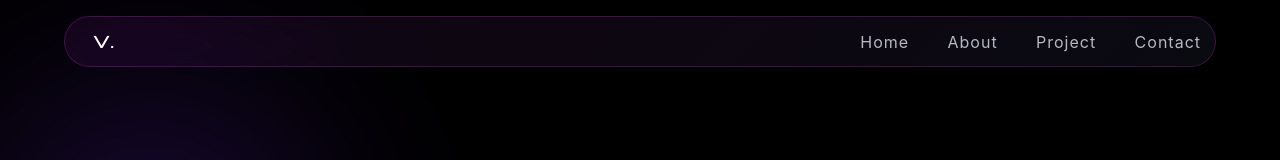
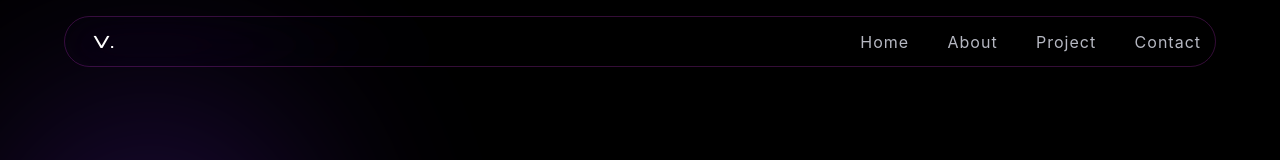
Before and after one commit to itsvivekdev/react-portfolio, a React (Vite) app: page / in a window 1280 px wide. Shown: the top 160 px of the page. Built offline with nearby package versions, Linux system fonts and the light colour scheme; what lightswind would draw is missing.

Commit message:
fix: updated hero video webm with video attributes

```diff
--- a/src/components/Hero.jsx
+++ b/src/components/Hero.jsx
@@ -36,8 +36,9 @@ const Hero = () => {
         muted
         loop
         playsInline
+
       >
-        <source src="hero2.mp4" type="video/mp4" />
+        <source src="hero2.webm" type="video/mp4" />
       </video>
 
                        </div>
--- a/src/index.css
+++ b/src/index.css
@@ -132,7 +132,6 @@ header{
   z-index: 100;
   width: 92%;
   max-width: 1180px;
- background: linear-gradient(135deg, rgba(207, 55, 218, 0.08), rgba(15, 15, 26, 0.65));
   backdrop-filter: blur(20px) saturate(160%);
   -webkit-backdrop-filter: blur(20px) saturate(160%);
   border: 1px solid rgba(207, 55, 218, 0.25);
```
Also changed, not shown: 2 other files (tests, documents, lock files or other folders).
